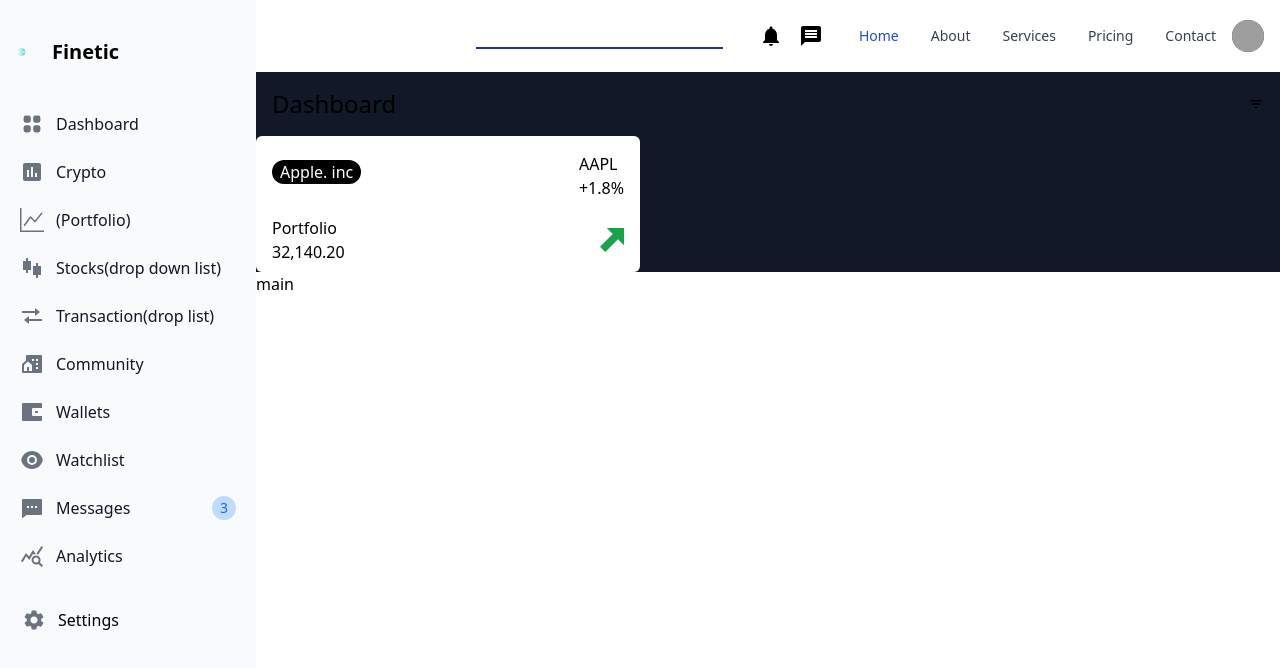
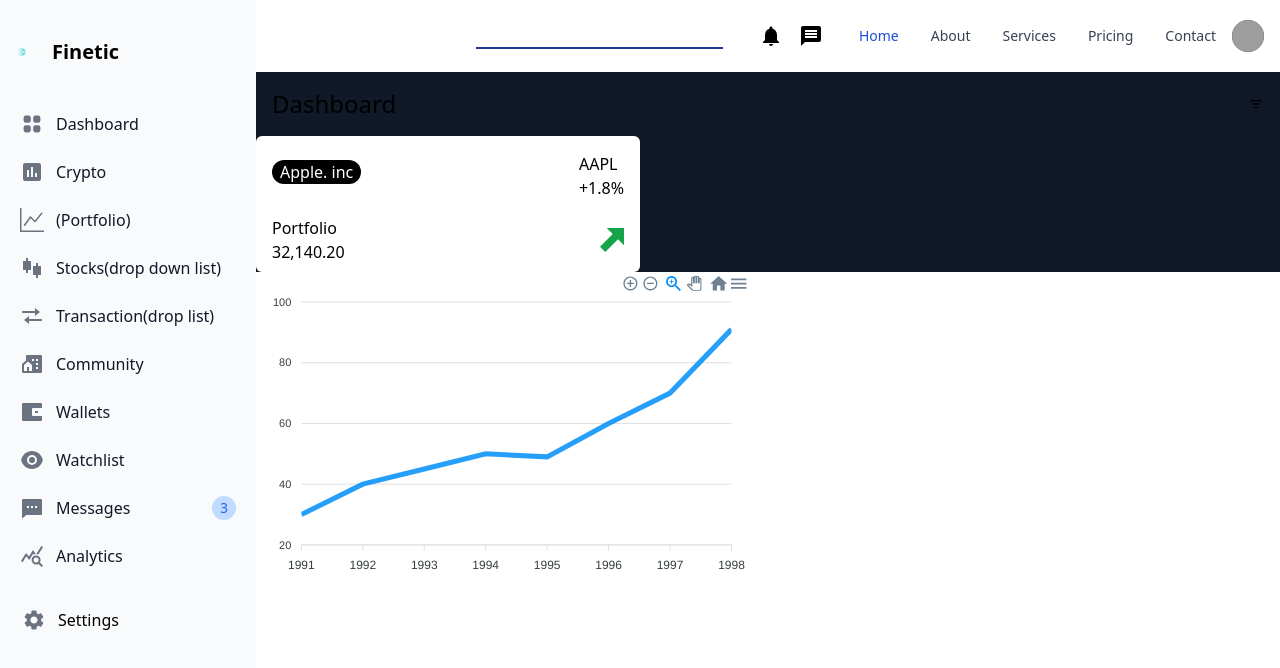
Before and after one commit to KyngCoder/finetic, a Next.js app: page /profile/Profile in a window 1280 px wide. Shown: the top 668 px of the page. Built offline with nearby package versions, Linux system fonts and the light colour scheme; grey boxes are pictures that could not be loaded.

Commit message:
dummy graph

```diff
--- /dev/null
+++ b/components/graphs/LineGraph.js
@@ -0,0 +1,43 @@
+import React, { useState } from "react";
+import Chart from "react-apexcharts";
+
+const LineGraph = () => {
+
+  const [state,setState] = useState(
+    {
+      options: {
+        chart: {
+          id: "basic-bar"
+        },
+        xaxis: {
+          categories: [1991, 1992, 1993, 1994, 1995, 1996, 1997, 1998]
+        }
+      },
+
+      series: [
+        {
+          name: "series-1",
+          data: [30, 40, 45, 50, 49, 60, 70, 91]
+        }
+      ]
+    }
+  )
+
+  return(
+    <div className="app">
+    <div className="row">
+      <div className="mixed-chart">
+        <Chart
+          options={state.options}
+          series={state.series}
+          type="line"
+          width="500"
+        />
+      </div>
+    </div>
+  </div>
+
+  )
+}
+
+export default LineGraph
--- a/package.json
+++ b/package.json
@@ -11,14 +11,18 @@
   "dependencies": {
     "@emotion/styled": "^11.9.3",
     "@types/jsonwebtoken": "^8.5.9",
+    "apexcharts": "^3.35.5",
     "axios": "^0.27.2",
     "bcrypt": "^5.0.1",
+    "chart.js": "^3.9.1",
     "framer-motion": "^6.5.1",
     "jsonwebtoken": "^8.5.1",
     "mongodb": "^4.8.1",
     "mongoose": "^6.5.0",
     "next": "12.2.2",
     "react": "18.2.0",
+    "react-apexcharts": "^1.4.0",
+    "react-chartjs-2": "^4.3.1",
     "react-dom": "18.2.0",
     "react-form-stepper": "^2.0.3",
     "react-icons": "^4.4.0",
--- a/pages/profile/Profile.tsx
+++ b/pages/profile/Profile.tsx
@@ -1,14 +1,17 @@
-import React,{useEffect} from 'react'
+import React,{useEffect, useState} from 'react'
 import Sidebar from '../../components/profile/Sidebar'
 import Tab from './Tab'
 import {MdFilterList} from 'react-icons/md'
 import {ImArrowUpRight,ImArrowDownLeft} from 'react-icons/im'
 import { BsFileArrowUp } from 'react-icons/bs'
 import axios from 'axios'
+import LineGraph from '../../components/graphs/LineGraph'
+
+
 
 const Profile = () => {
 
-  const key = 'sandbox_cbasedqad3i91bfqbkfg'
+  //const key = 'sandbox_cbasedqad3i91bfqbkfg'
 
   // useEffect(()=>{
   //   const data = axios.get(`https://finnhub.io/api/v1/search?q=apple&token=${key}`)
@@ -16,6 +19,8 @@
   //   console.log(data)
 
   // },[])
+
+
 
   return (
     <section className="flex w-screen">
@@ -50,7 +55,11 @@
   </div>
   </div>
 </div>
-<div>main</div>
+<div>
+<div style={{ width: 700 }}>
+        <LineGraph  />
+      </div>
+</div>
       </div>
     </section>
   )
--- a/tsconfig.json
+++ b/tsconfig.json
@@ -15,6 +15,6 @@
     "jsx": "preserve",
     "incremental": true
   },
-  "include": ["next-env.d.ts", "**/*.ts", "**/*.tsx", "components/Testimonal.js", "components/Footer.tsx", "components/forms/Sign1.tsx"],
+  "include": ["next-env.d.ts", "**/*.ts", "**/*.tsx", "components/Testimonal.js", "components/Footer.tsx", "components/forms/Sign1.tsx", "components/graphs/LineGraph.js"],
   "exclude": ["node_modules"]
 }
```
Also changed, not shown: components/Data.tsx (added), 2 other files (tests, documents, lock files or other folders).
